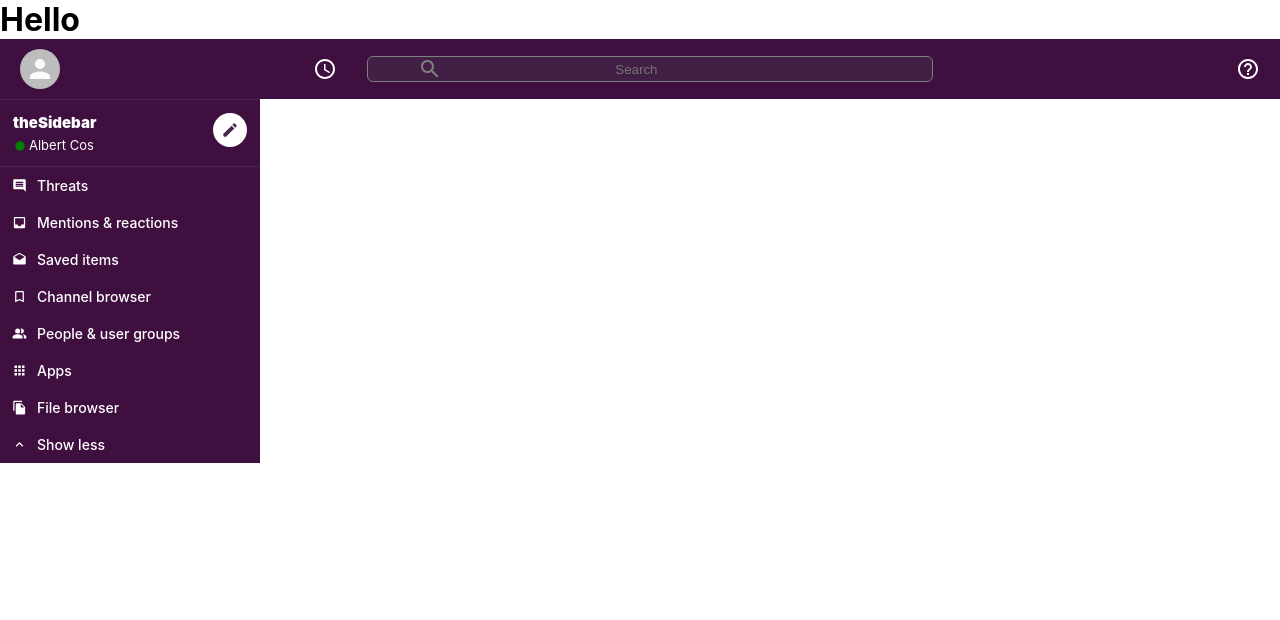
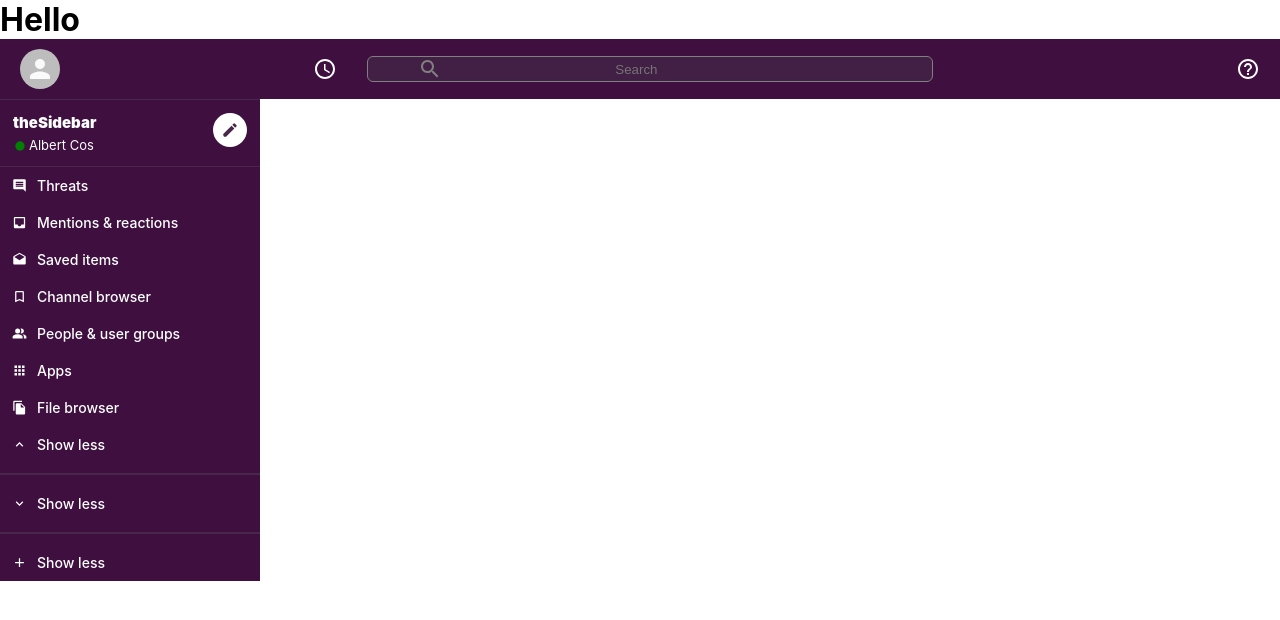
Before and after one commit to AlbertCos/Clone_Slack, a React (Create React App) app in the folder clone_slack/: page / in a window 1280 px wide. Shown: the top 620 px of the page. Built offline with nearby package versions, Linux system fonts and the light colour scheme.

Commit message:
Added firebase

```diff
--- a/clone_slack/src/Sidebar.css
+++ b/clone_slack/src/Sidebar.css
@@ -3,6 +3,12 @@
     border-top: 1px solid #49274b;
     color:white;
     max-width: 260px;
+}
+
+.sidebar > hr{
+    margin-top:10px;
+    margin-bottom: 10px;
+    border:1px solid #49274b
 }
 
 .sidebar__header{
--- a/clone_slack/src/Sidebar.js
+++ b/clone_slack/src/Sidebar.js
@@ -11,7 +11,8 @@ import PeopleAltIcon from "@material-ui/icons/PeopleAlt";
 import AppsIcon from "@material-ui/icons/Apps";
 import FileCopyIcon from "@material-ui/icons/FileCopy";
 import ExpandLessIcon from "@material-ui/icons/ExpandLess";
-
+import ExpandMoreIcon from "@material-ui/icons/ExpandMore";
+import AddIcon from "@material-ui/icons/Add";
 
 function Sidebar () {
     return (
@@ -34,6 +35,14 @@ function Sidebar () {
             <SidebarOption Icon={AppsIcon} title = "Apps"/>
             <SidebarOption Icon={FileCopyIcon} title = "File browser"/>
             <SidebarOption Icon={ExpandLessIcon} title = "Show less"/>
+            <hr/>
+            <SidebarOption Icon={ExpandMoreIcon} title = "Show less"/>
+            <hr/>
+            <SidebarOption Icon={AddIcon} title = "Show less"/>
+
+            {/*Connect to db and list all the channels */}
+            {/* <sidebaroption.../> */}
+
         </div>
     );
 }
--- a/clone_slack/src/SidebarOption.css
+++ b/clone_slack/src/SidebarOption.css
@@ -5,7 +5,7 @@
     padding-left:2px;
     cursor:pointer;
 }
-.sidebaroption:hover {
+.sidebarOption:hover {
     opacity:0.9;
     background-color: #340e36;
 }
```
Also changed, not shown: clone_slack/src/firebase.js (added, +20 -0 lines).
